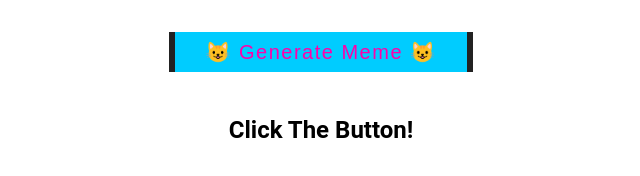
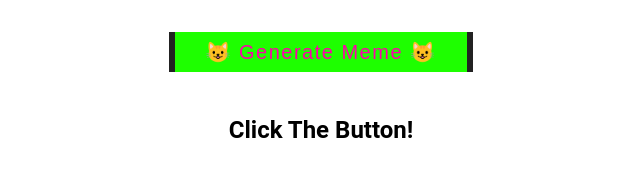
Before and after one commit to Hiratsuna/Cat-Meme-Generator, a plain HTML site: page index.html in a window 1280 px wide. In both pictures the pointer is over the button "😺 Generate Meme 😺". Shown: the whole page, without its empty margins (319-959 px from the left). Drawn offline with Linux system fonts and the light colour scheme.

Commit message:
Update style.css

```diff
--- a/style.css
+++ b/style.css
@@ -24,7 +24,7 @@
 }
 
 .meme-generator .generate-meme-btn:hover {
-    background: #00ccff;
+    background: #1eff00;
     color: rgb(255, 0, 170);
     padding: 8px 30px;
     text-decoration-color: rgb(60, 255, 0);
```
